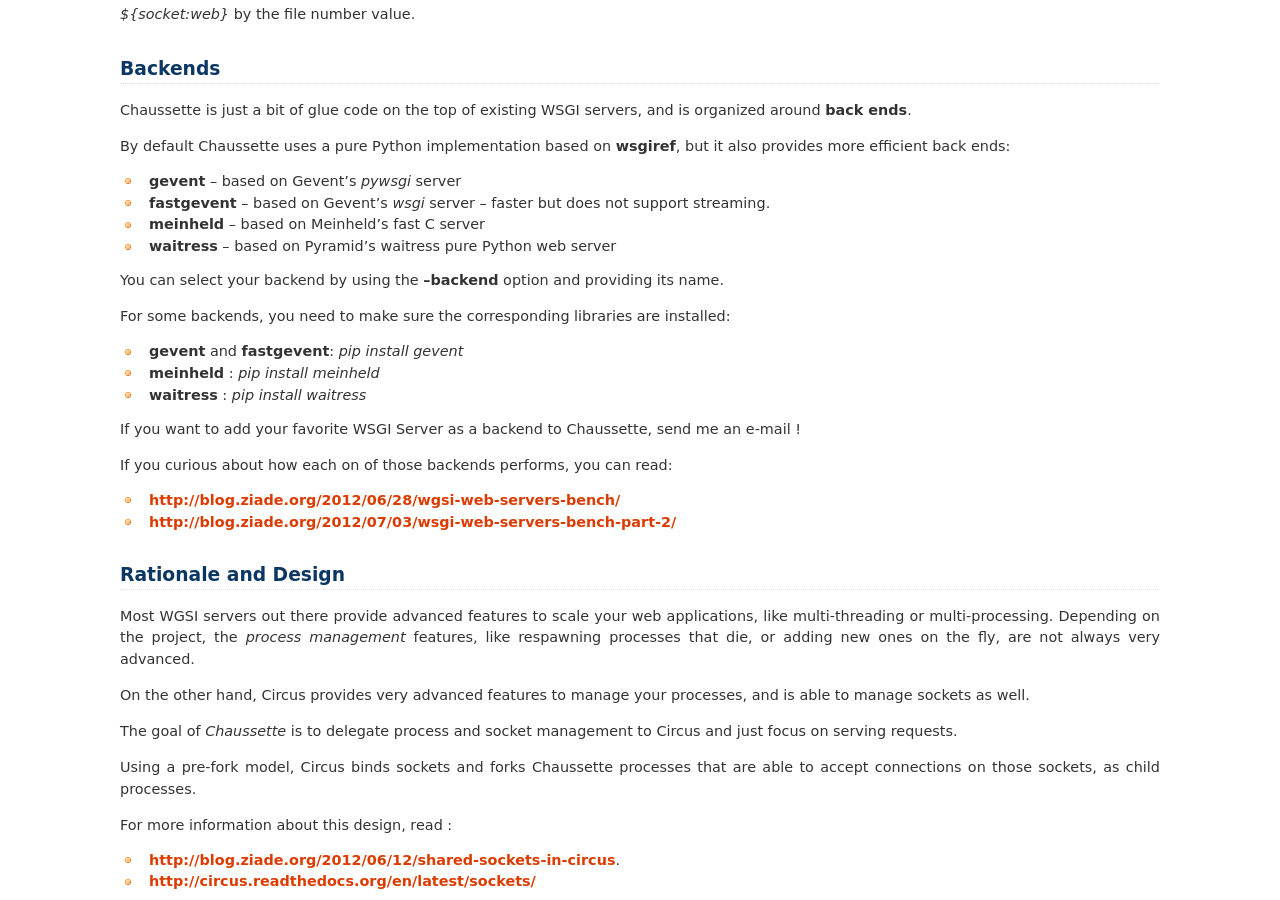
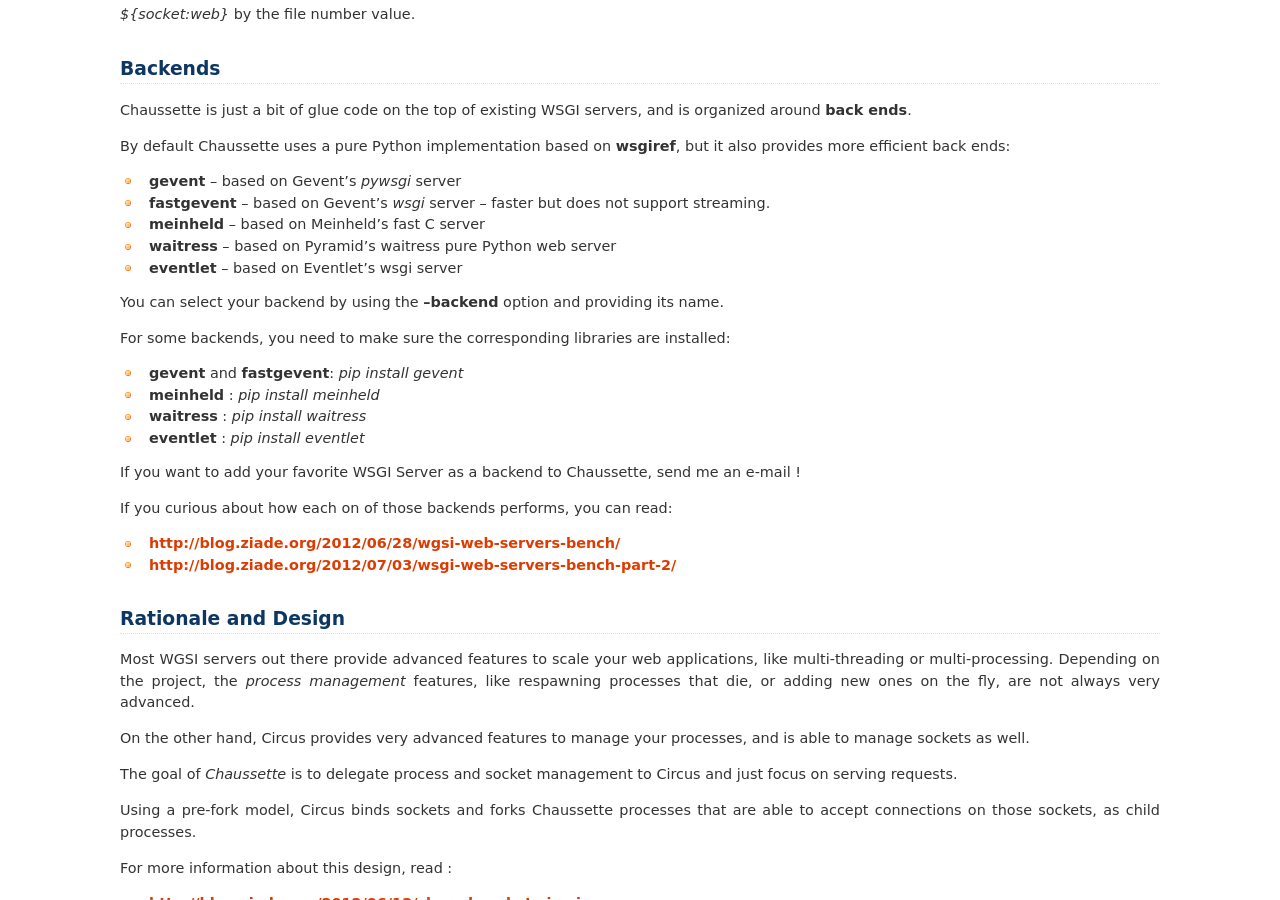
Before and after one commit to circus-tent/chaussette, a Sphinx documentation site: the page built from docs/source/index.rst, in a window 1280 px wide and 900 px high, scrolled down 1641 px. Built offline with Sphinx 7.4.7, drawn with Linux system fonts in a browser that asks for light colours.

Commit message:
Document update about eventlet backend

```diff
--- a/docs/source/index.rst
+++ b/docs/source/index.rst
@@ -122,6 +122,7 @@
   support streaming.
 - **meinheld** -- based on Meinheld's fast C server
 - **waitress** -- based on Pyramid's waitress pure Python web server
+- **eventlet** -- based on Eventlet's wsgi server
 
 You can select your backend by using the **--backend** option and providing
 its name.
@@ -132,6 +133,7 @@
 - **gevent** and **fastgevent**: `pip install gevent`
 - **meinheld** : `pip install meinheld`
 - **waitress** : `pip install waitress`
+- **eventlet** : `pip install eventlet`
 
 If you want to add your favorite WSGI Server as a backend to Chaussette,
 send me an e-mail !
```
